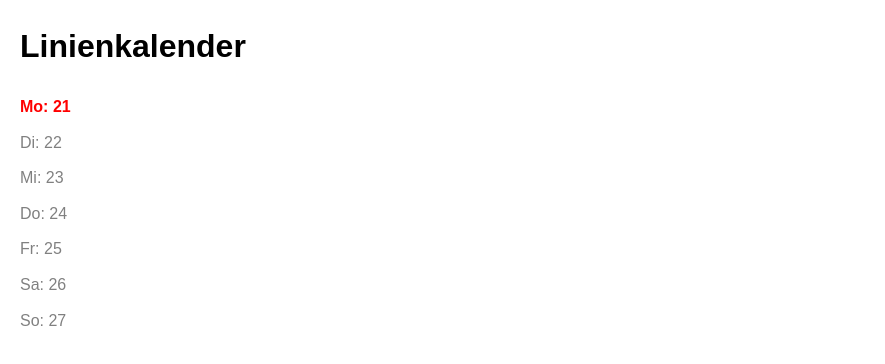
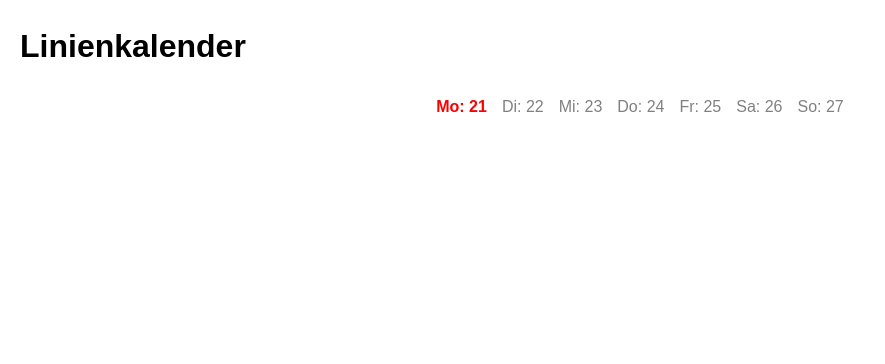
Before and after one commit to terrorzwerg/Linecal, a website: page index.html in a window 1280 px wide. Shown: the whole page, without its empty margins (0-885 px from the left). Drawn offline with Linux system fonts and the light colour scheme.

Commit message:
index.html aktualisieren

```diff
--- a/index.html
+++ b/index.html
@@ -11,10 +11,12 @@
             margin: 20px;
         }
         #kalender {
-            display: flex;
-            flex-direction: column;
-            gap: 10px;
-        }
+    display: flex;
+    flex-direction: row; /* Ändert die Richtung von Spalte zu Zeile */
+    gap: 15px; /* Fügt Abstände zwischen den Tagen ein */
+    justify-content: center; /* Zentriert die Anzeige */
+}
+
         .highlight {
             font-weight: bold;
             color: red;
```
